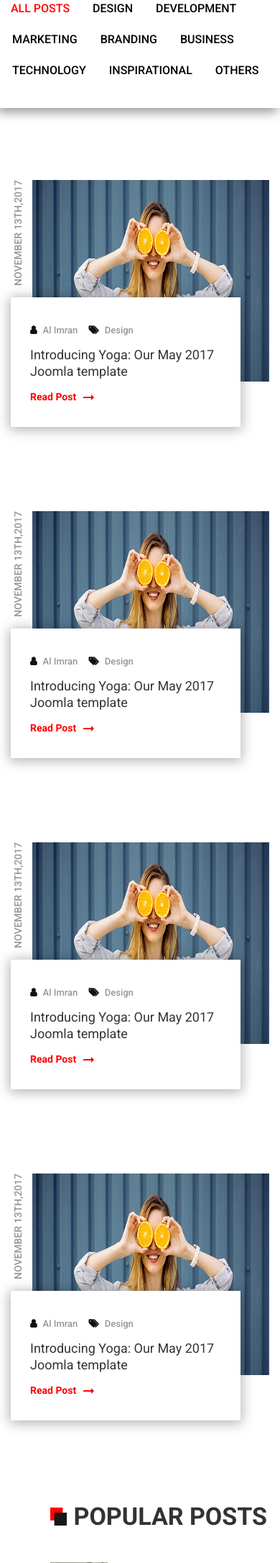
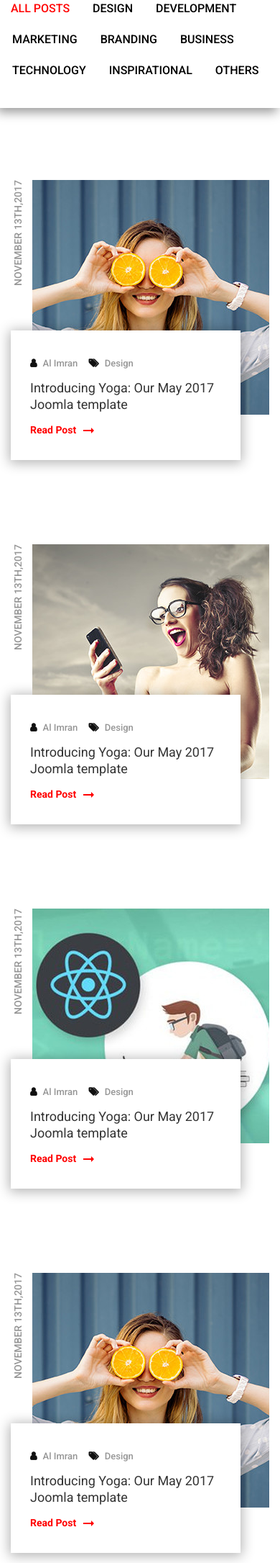
Before and after one commit to refun07/kinative_version2, a PHP site: page /blog.html in a window 390 px wide; the page is wider, and only the part inside the window is pictured. Shown: the part 539-2710 px from the top of that part at 72% size. Run offline with PHP 8.4, Linux system fonts and the light colour scheme; some libraries are stand-ins or nearby versions.

Commit message:
media query image

```diff
--- a/blog.html
+++ b/blog.html
@@ -96,6 +96,8 @@
 <scetion class="blog">
 <div class="container-fluid">
   <div class="row">
+  <div class="container">
+  <div class="row">
   <ul class="nav nav-pills">
     <li class="active"><a data-toggle="pill" href="#home">ALL POSTS</a></li>
     <li><a data-toggle="pill" href="#menu1">DESIGN</a></li>
@@ -108,7 +110,8 @@
     <li><a data-toggle="pill" href="#menu2">OTHERS</a></li>
 
   </ul>
-
+  </div>
+</div>
 
 
   <div class="tab-content container">
@@ -121,7 +124,7 @@
                        <p> NOVEMBER 13TH,2017</p>
                     </div>
                     <figure class="image-box">
-                        <img src="images/blogs/blog1.jpg" class="img-responsive" alt=""/>
+                        <img src="images/blogs/blog1.jpg" class="img-responsive banner oneb" alt=""/>
 
                     </figure>
                     <div class="content-box">
@@ -151,7 +154,7 @@
                        <p> NOVEMBER 13TH,2017</p>
                     </div>
                     <figure class="image-box">
-                        <img src="images/blogs/blog1.jpg" class="img-responsive" alt=""/>
+                        <img src="images/blogs/blog1.jpg" class="banner twob img-responsive" alt=""/>
 
                     </figure>
                     <div class="content-box">
@@ -181,7 +184,7 @@
                        <p> NOVEMBER 13TH,2017</p>
                     </div>
                     <figure class="image-box">
-                        <img src="images/blogs/blog1.jpg" class="img-responsive" alt=""/>
+                        <img src="images/blogs/blog1.jpg" class="banner threeb img-responsive " alt=""/>
 
                     </figure>
                     <div class="content-box">
@@ -211,7 +214,7 @@
                        <p> NOVEMBER 13TH,2017</p>
                     </div>
                     <figure class="image-box">
-                        <img src="images/blogs/blog1.jpg" class="img-responsive" alt=""/>
+                        <img src="images/blogs/blog1.jpg" class="banner oneb img-responsive " alt=""/>
 
                     </figure>
                     <div class="content-box">
--- a/css/blog.css
+++ b/css/blog.css
@@ -197,9 +197,34 @@ input.btn.btn-lg{
 }
 
 @media(max-width: 768px){
-    .featured-article img{
+    .blog   .featured-article{
+        max-width: 380px;
+        margin: auto;
+        }
+
+    .banner {
+  display: block;
+  -moz-box-sizing: border-box;
+  box-sizing: border-box;
+  width: 330px;
+  height: 326px;
+  padding-left: 330px;
+
+}
+
+.oneb{
+     background: url('../images/blogs/1.jpg') no-repeat;
+}
+
+.twob{
+     background: url('../images/blogs/2.jpg') no-repeat;
+}
+.threeb{
+     background: url('../images/blogs/3.jpg') no-repeat;
+}
+  /*  .featured-article img{
         height: 280px;
-    }
+    }*/
     .featured-article .light_para_b{
         display: none;
     }
--- a/css/media.css
+++ b/css/media.css
@@ -271,6 +271,9 @@
 }
 
 @media(max-width: 468px) {
+  .padding-56l {
+    padding-left: 29px;
+  }
 
 }
 
```
